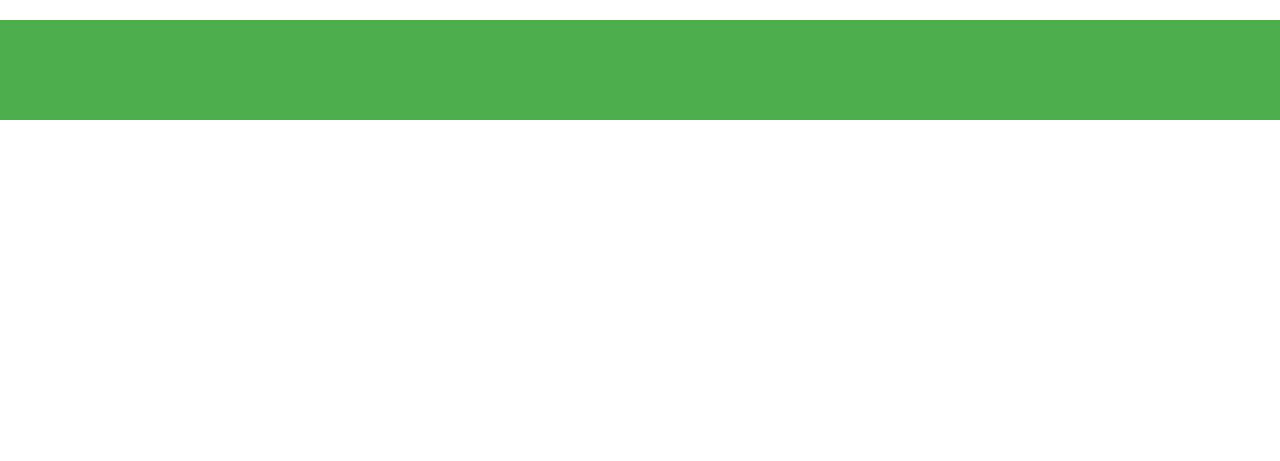
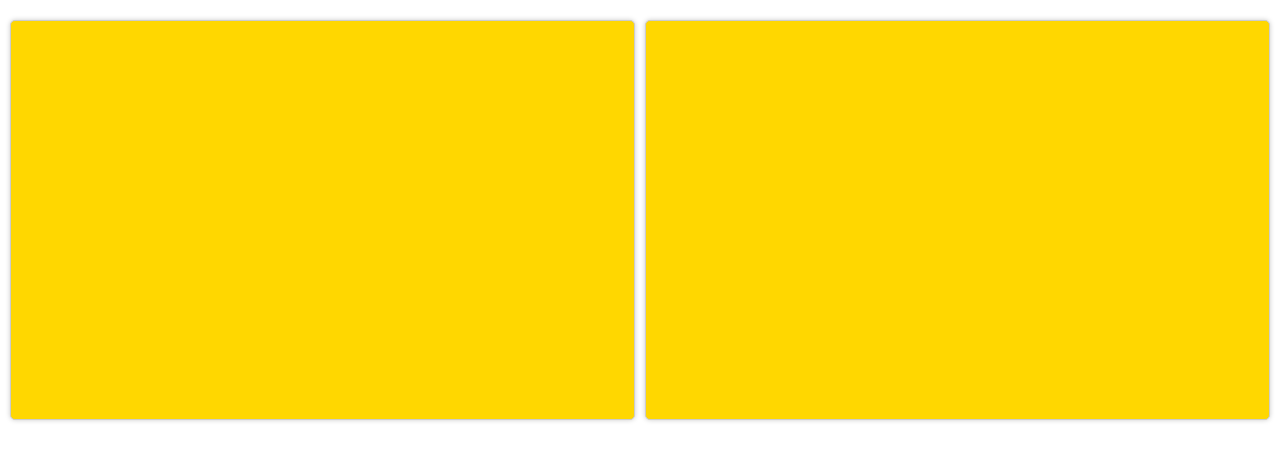
Before and after one commit to niexingang123/persionalWeb, a Django app: template templates/hangye.html in a window 1280 px wide. Shown: the part 52-513 px from the top of the page. Run offline with Django 3.2, Linux system fonts and the light colour scheme; the template is opened without the code that fills it, so the values that code supplies are empty; some libraries are stand-ins or nearby versions.

Commit message:
完善行业

```diff
--- a/static/css/hangye.css
+++ b/static/css/hangye.css
@@ -4,14 +4,17 @@
     }
 #box{
         margin:0 auto;
-        width: 1530px;
-        height: 100px;
+        height: auto;
         background-color: #4cae4c;
     }
-.divSetingStr {
-        width: 720px;
+.main {
         height: 400px;
-        display: inline-block;
+        position: relative;
+        float: left;
         margin-left: 10px;
-        background-color: gold
+        background-color: gold;
+        padding: 10px;
+        border: 1px solid #cccccc;
+        box-shadow: 0 0 5px #cccccc;
+        border-radius: 5px;
     }
```
